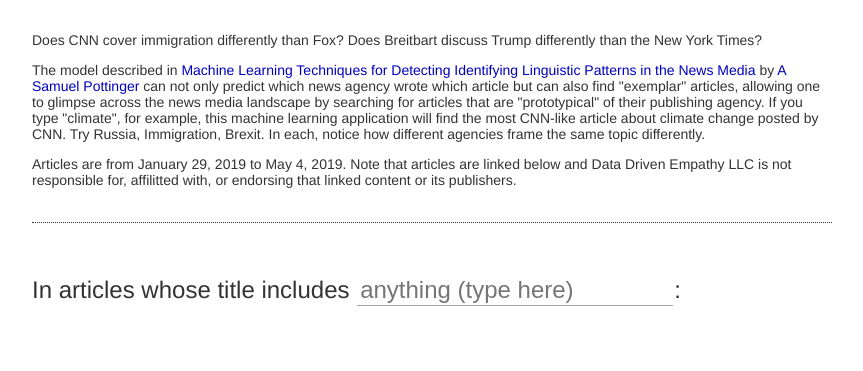
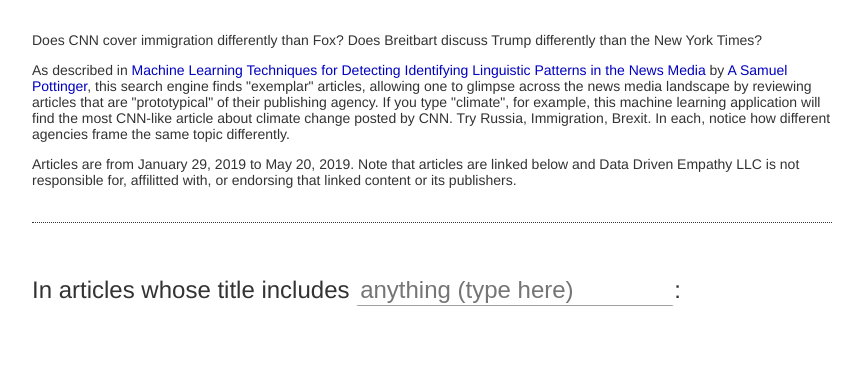
Before and after one commit to datadrivenempathy/who-wrote-this-server, a Python web app: template templates/app.html in a window 1280 px wide. Shown: the part 91-462 px from the top of the page, without its empty margins (208-1071 px from the left). Run offline with Jinja, Linux system fonts and the light colour scheme; the template is opened without the code that fills it, so the values that code supplies are empty.

Commit message:
Minor updates including new predictions set.

```diff
--- a/static/css/base.css
+++ b/static/css/base.css
@@ -18,6 +18,14 @@ a:hover {
     text-decoration: underline;
 }
 
+.footer {
+    margin-top: 70px;
+    border-top: 1px solid black;
+    padding-top: 5px;
+    font-size: 12px;
+    text-align: center;
+}
+
 .header {
     margin-top: 40px;
     height: 50px;
@@ -36,10 +44,6 @@ a:hover {
     margin-top: 17px;
 }
 
-.footer {
-    margin-top: 70px;
-    border-top: 1px solid black;
-    padding-top: 5px;
-    font-size: 12px;
-    text-align: center;
+.regular-content {
+    font-size: 14px;
 }
--- a/static/js/app.js
+++ b/static/js/app.js
@@ -1,16 +1,70 @@
+/**
+ * Logic for the exemplar search engine.
+ *
+ * Copyright 2019 Data Driven Empathy LLC
+ *
+ * Permission is hereby granted, free of charge, to any person obtaining a copy of this software and
+ * associated documentation files (the "Software"), to deal in the Software without restriction,
+ * including without limitation the rights to use, copy, modify, merge, publish, distribute,
+ * sublicense, and/or sell copies of the Software, and to permit persons to whom the Software is
+ * furnished to do so, subject to the following conditions:
+ *
+ * The above copyright notice and this permission notice shall be included in all copies or substantial
+ * portions of the Software.
+ *
+ * THE SOFTWARE IS PROVIDED "AS IS", WITHOUT WARRANTY OF ANY KIND, EXPRESS OR IMPLIED, INCLUDING BUT
+ * NOT LIMITED TO THE WARRANTIES OF MERCHANTABILITY, FITNESS FOR A PARTICULAR PURPOSE AND
+ * NONINFRINGEMENT. IN NO EVENT SHALL THE AUTHORS OR COPYRIGHT HOLDERS BE LIABLE FOR ANY CLAIM, DAMAGES
+ * OR OTHER LIABILITY, WHETHER IN AN ACTION OF CONTRACT, TORT OR OTHERWISE, ARISING FROM, OUT OF OR IN
+ * CONNECTION WITH THE SOFTWARE OR THE USE OR OTHER DEALINGS IN THE SOFTWARE.
+ */
+
 var previousSearch;
 
 
+/**
+ * Execute a request for JSON about overall prototypical articles.
+ *
+ * @param {function} callback - The function to invoke when data is returned.
+ */
 function makeRequestForPrototypical(callback) {
     $.getJSON("/prototypical.json", callback);
 }
 
 
+/**
+ * Execute a request for JSON about prototypical articles given a user query.
+ *
+ * @param {string} searchQuery - The user query string.
+ * @param {function} callback - The function to invoke when data is returned.
+ */
 function makeRequestForSearch(searchQuery, callback) {
     $.getJSON("/query.json", {"search": searchQuery}, callback);
 }
 
 
+/**
+ * Get the human readable name of a news agency.
+ *
+ * @param {string} originalName - The name of the agency within the database.
+ * @return {string} The "clean" human readable name.
+ */
+function getCleanSourceName(originalName) {
+    if (originalName === "BBC") {
+        return "BBC News";
+    } else if (originalName == "Fox") {
+        return "Fox News";
+    } else {
+        return originalName;
+    }
+}
+
+
+/**
+ * Display results returned from the server.
+ *
+ * @param {arary} records - Array of parsed JSON objects describing the results.
+ */
 function displayValues(records) {
     var displayArea = d3.select('#display-area');
     displayArea.html("");
@@ -25,8 +79,9 @@ function displayValues(records) {
     recordDivs.append("div")
         .classed("intro", true)
         .html(function(record) {
-            var retText = "The most <span class=\"heavy\">" + record["source"];
-            retText += "</span>-like article published by " + record["source"] + " was:";
+            var sourceName = getCleanSourceName(record["source"]);
+            var retText = "The most <span class=\"heavy\">" + sourceName;
+            retText += "</span>-like article published by " + sourceName + " was:";
             return retText;
         });
 
@@ -34,13 +89,14 @@ function displayValues(records) {
 
     bodyDivs.append("a")
         .html(function(record) { return record['title']; })
+        .attr("target", "_blank")
         .attr("href", function(record) { return record['link']; });
 
     recordDivs.append("div")
         .classed("note", true)
         .html(function(record) {
             if (record["linkWillSearch"]) {
-                return "* Note that a URL was not available for this article so clicking will take you to a DuckDuckGo search.";
+                return "* Note that a URL was not available for this article so clicking will take you to a search on the publisher's website or relevant archive site.";
             } else {
                 return "";
             }
@@ -48,6 +104,9 @@ function displayValues(records) {
 }
 
 
+/**
+ * Make a request for articles given the user's input query.
+ */
 function makeRequest() {
     var value = $("#search-box").val();
 
@@ -75,6 +134,9 @@ function makeRequest() {
 }
 
 
+/**
+ * Setup event listeners for the search box.
+ */
 function setupListeners() {
     var typingTimeout;
 
@@ -85,6 +147,9 @@ function setupListeners() {
 }
 
 
+/**
+ * Start this appliction.
+ */
 function main() {
     makeRequest();
     setupListeners();
--- a/templates/app.html
+++ b/templates/app.html
@@ -9,9 +9,9 @@
     <div id="description">
         <p>Does CNN cover immigration differently than Fox? Does Breitbart discuss Trump differently than the New York Times?</p>
 
-        <p>The model described in <a href="">Machine Learning Techniques for Detecting Identifying Linguistic Patterns in the News Media</a> by <a href="https://gleap.org">A Samuel Pottinger</a> can not only predict which news agency wrote which article but can also find "exemplar" articles, allowing one to glimpse across the news media landscape by searching for articles that are "prototypical" of their publishing agency. If you type "climate", for example, this machine learning application will find the most CNN-like article about climate change posted by CNN. Try Russia, Immigration, Brexit. In each, notice how different agencies frame the same topic differently.</p>
+        <p>As described in <a href="">Machine Learning Techniques for Detecting Identifying Linguistic Patterns in the News Media</a> by <a href="https://gleap.org">A Samuel Pottinger</a>, this search engine finds "exemplar" articles, allowing one to glimpse across the news media landscape by reviewing articles that are "prototypical" of their publishing agency. If you type "climate", for example, this machine learning application will find the most CNN-like article about climate change posted by CNN. Try Russia, Immigration, Brexit. In each, notice how different agencies frame the same topic differently.</p>
 
-        <p>Articles are from January 29, 2019 to May 4, 2019.  Note that articles are linked below and Data Driven Empathy LLC is not responsible for, affilitted with, or endorsing that linked content or its publishers.</p>
+        <p>Articles are from January 29, 2019 to May 20, 2019.  Note that articles are linked below and Data Driven Empathy LLC is not responsible for, affilitted with, or endorsing that linked content or its publishers.</p>
     </div>
     <div id="input-bar">
         In articles whose title includes <input id="search-box" type="text" placeholder="anything (type here)"></input>:
--- a/templates/code.html
+++ b/templates/code.html
@@ -1,6 +1,7 @@
 {% extends "base.html" %}
 
 {% block contents %}
+<div class="regular-content">
 The code used in this study is released under the <a href="https://opensource.org/licenses/MIT">MIT open source license</a>. This project has 3 repositories:
 
 <ul>
@@ -9,6 +10,6 @@ The code used in this study is released under the <a href="https://opensource.or
  <li><a href="https://github.com/datadrivenempathy/who-wrote-this-news-crawler">who-wrote-this-news-crawler</a>: crawler to record RSS feeds.</li>
 </ul>
 
-The training code will be released with a DOI shortly.
-
+The training code is runnable via Code Ocean at DOI <a href="https://www.doi.org/10.24433/CO.5660509.v1">10.24433/CO.5660509.v1</a>. Note that the data referenced is subject to some restrictions as discussed on the <a href="/data">data page</a>.
+</div>
 {% endblock %}
--- a/templates/data.html
+++ b/templates/data.html
@@ -1,5 +1,6 @@
 {% extends "base.html" %}
 
 {% block contents %}
-The data used in this study will be made available shortly.
+<div class="regular-content">
+</div>
 {% endblock %}
--- a/templates/paper.html
+++ b/templates/paper.html
@@ -1,5 +1,7 @@
 {% extends "base.html" %}
 
 {% block contents %}
+<div class="regular-content">
 This website is provided as part of the research study for "Machine Learning Techniques for Detecting Identifying Linguistic Patterns in the News Media" by <a href="https://gleap.org">A Samuel Pottinger</a> under <a href="https://datadrivenempathy.com">Data Driven Empathy LLC</a>.
+</div>
 {% endblock %}
--- a/util_test.py
+++ b/util_test.py
@@ -40,4 +40,3 @@ class UtilTest(unittest.TestCase):
         article = model.ArticleRecord('test tile', '', 'Wall Street Journal', 0.75)
         url = util.determine_search_link(article)
         self.assertTrue('test' in url)
-        self.assertTrue('Wall+Street+Journal' in url)
```
Also changed, not shown: util.py (+7 -1 lines).
